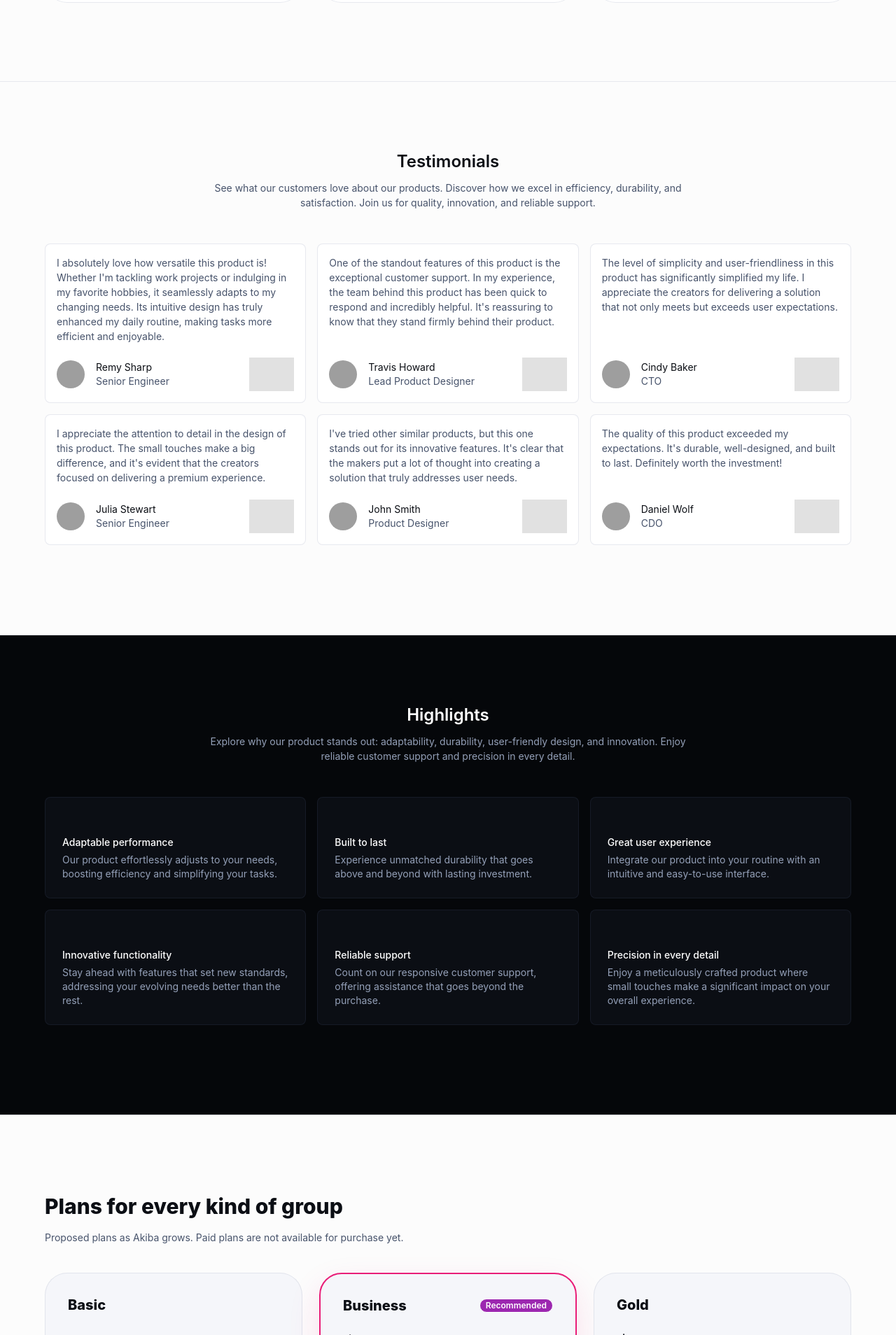
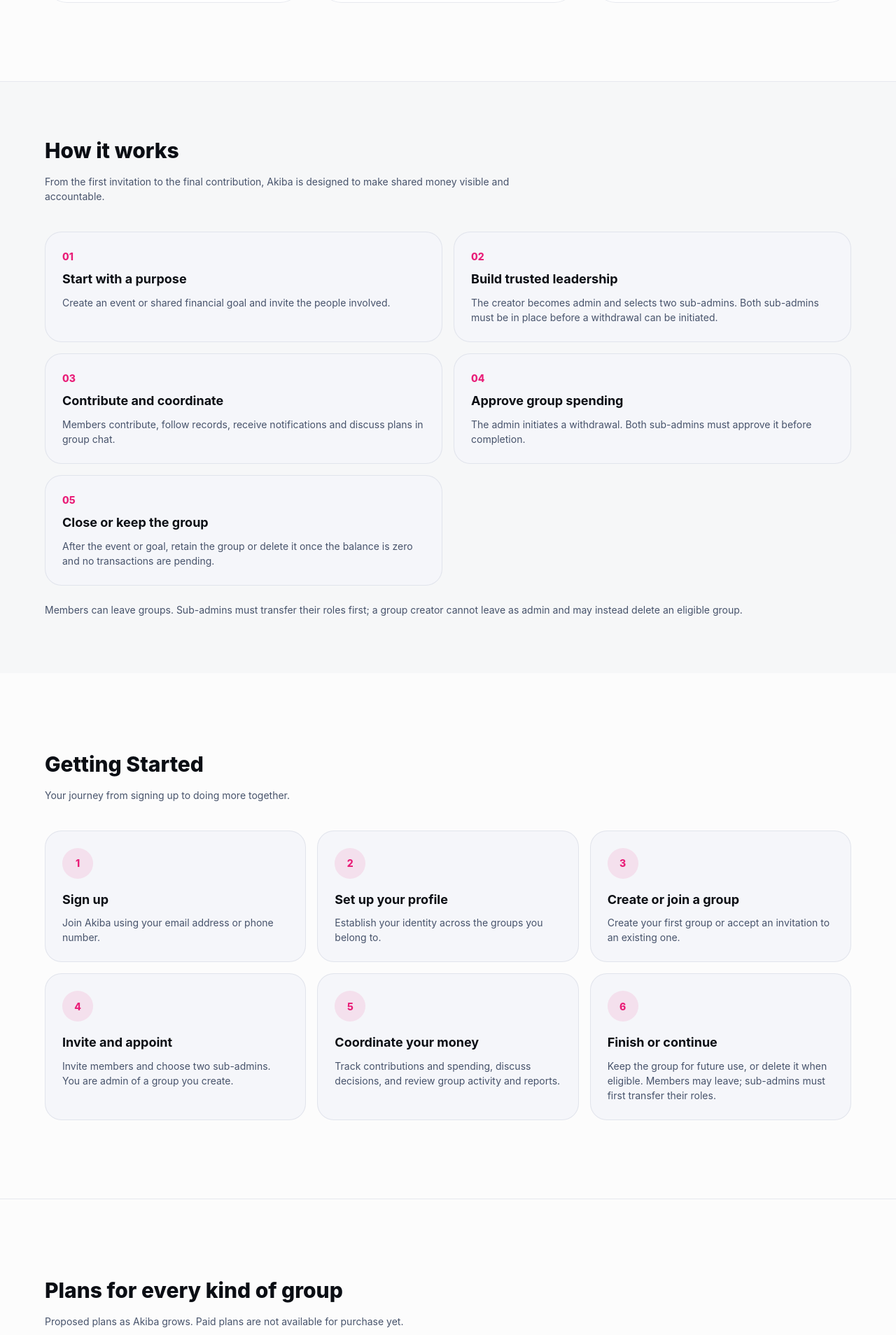
Before and after one commit to aogajoseph/akiba, a Next.js app: page /welcome in a window 1280 px wide. Shown: the part 2032-3940 px from the top of the page at 70% size. Built offline with nearby package versions, Linux system fonts and the light colour scheme; grey boxes are pictures that could not be loaded; some icons are missing.

Commit message:
Build Akiba marketing sections and journeys

```diff
--- a/app/marketing-template/MarketingPage.tsx
+++ b/app/marketing-template/MarketingPage.tsx
@@ -1,39 +1,14 @@
 'use client';
-
 import CssBaseline from '@mui/material/CssBaseline';
 import Divider from '@mui/material/Divider';
 import AppTheme from './shared-theme/AppTheme';
 import AppAppBar from './components/AppAppBar';
 import Hero from './components/Hero';
 import LogoCollection from './components/LogoCollection';
-import Highlights from './components/Highlights';
+import Features from './components/Features';
+import HowItWorks from './components/HowItWorks';
+import GettingStarted from './components/GettingStarted';
 import Pricing from './components/Pricing';
-import Features from './components/Features';
-import Testimonials from './components/Testimonials';
 import FAQ from './components/FAQ';
 import Footer from './components/Footer';
-
-export default function MarketingPage(props: { disableCustomTheme?: boolean }) {
-  return (
-    <AppTheme {...props}>
-      <CssBaseline enableColorScheme />
-
-      <AppAppBar />
-      <Hero />
-      <div>
-        <LogoCollection />
-        <Features />
-        <Divider />
-        <Testimonials />
-        <Divider />
-        <Highlights />
-        <Divider />
-        <Pricing />
-        <Divider />
-        <FAQ />
-        <Divider />
-        <Footer />
-      </div>
-    </AppTheme>
-  );
-}
+export default function MarketingPage(props:{disableCustomTheme?:boolean}){return <AppTheme {...props}><CssBaseline enableColorScheme/><AppAppBar/><Hero/><LogoCollection/><Features/><Divider/><HowItWorks/><GettingStarted/><Divider/><Pricing/><Divider/><FAQ/><Divider/><Footer/></AppTheme>}
```
